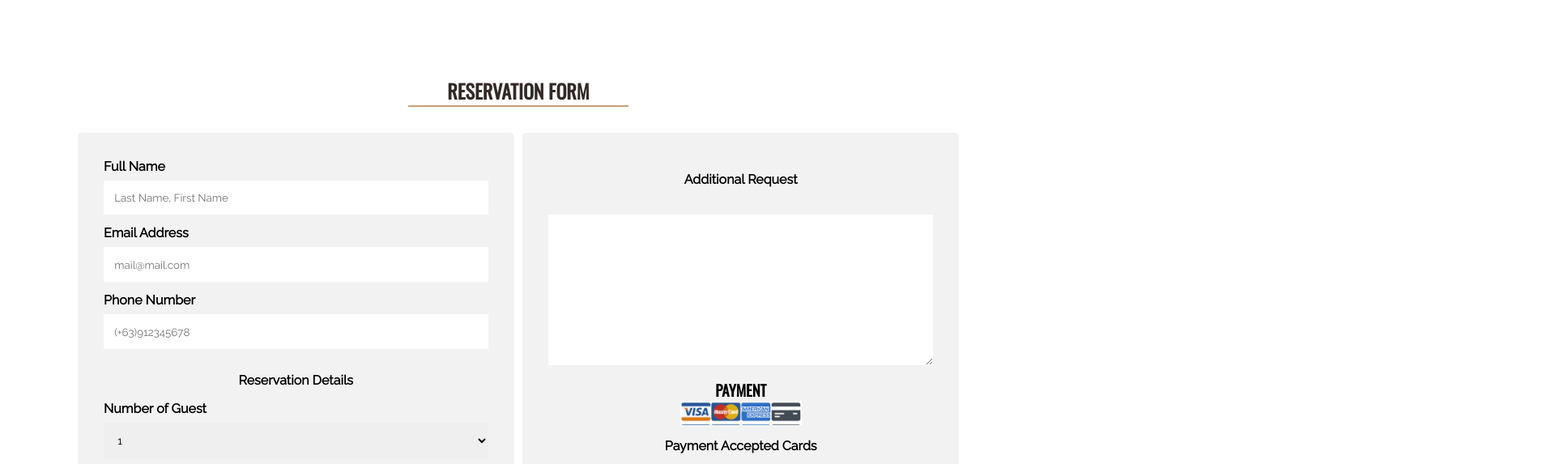
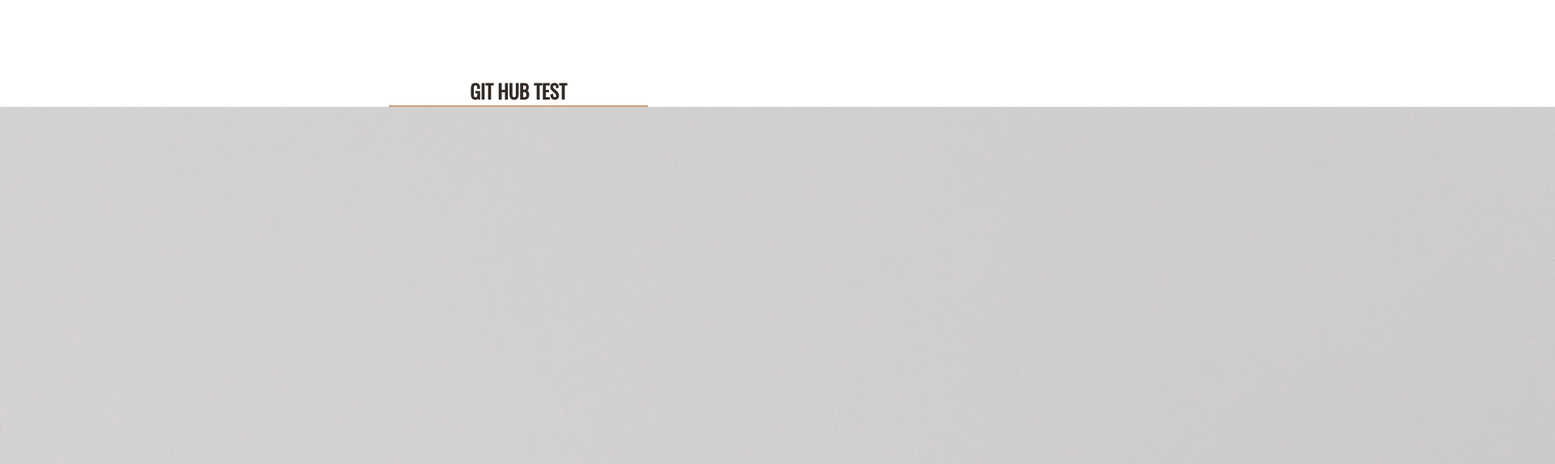
Before and after one commit to YuriMORIMOTO1018/yuri.githab.io, a plain HTML site: page index.html in a window 1280 px wide. Shown: the part 4002-4575 px from the top of the page at 81% size, 1920 px wide, since content can reach past the window. Drawn offline with nearby package versions, Linux system fonts and the light colour scheme.

Commit message:
Update index.html

```diff
--- a/index.html
+++ b/index.html
@@ -181,6 +181,14 @@
             </div>
         </div>
         <!-- End of Discount2 -->
+<!--  New Area        -->
+        <div class="new-area">
+            <div class="section-header">
+                <h2>Git Hub Test</h2>
+                <hr>
+                <img src="image/merch-img1.jpg" alt="">
+
+
 
         <!-- Reservation Section  -->
         <div class="reservation" id="reservation">
```
